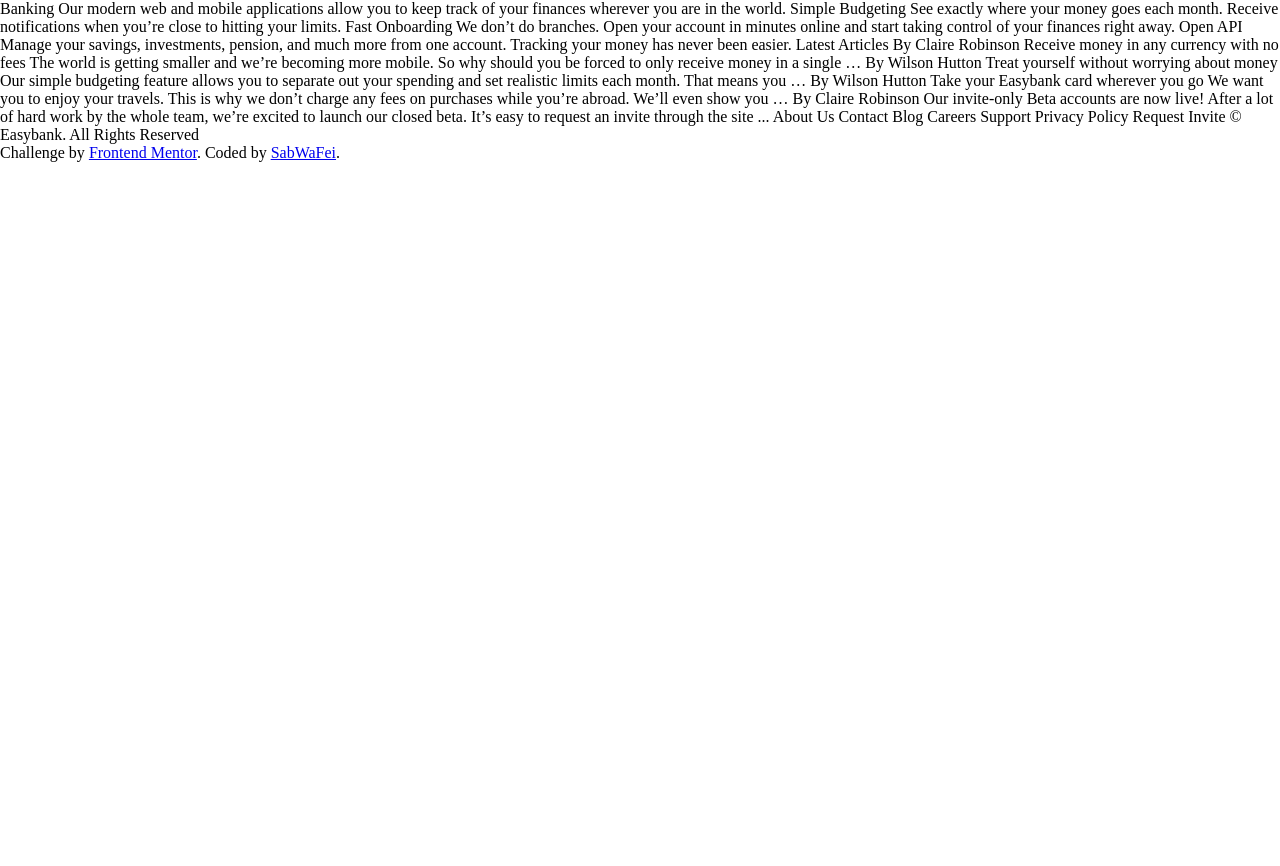
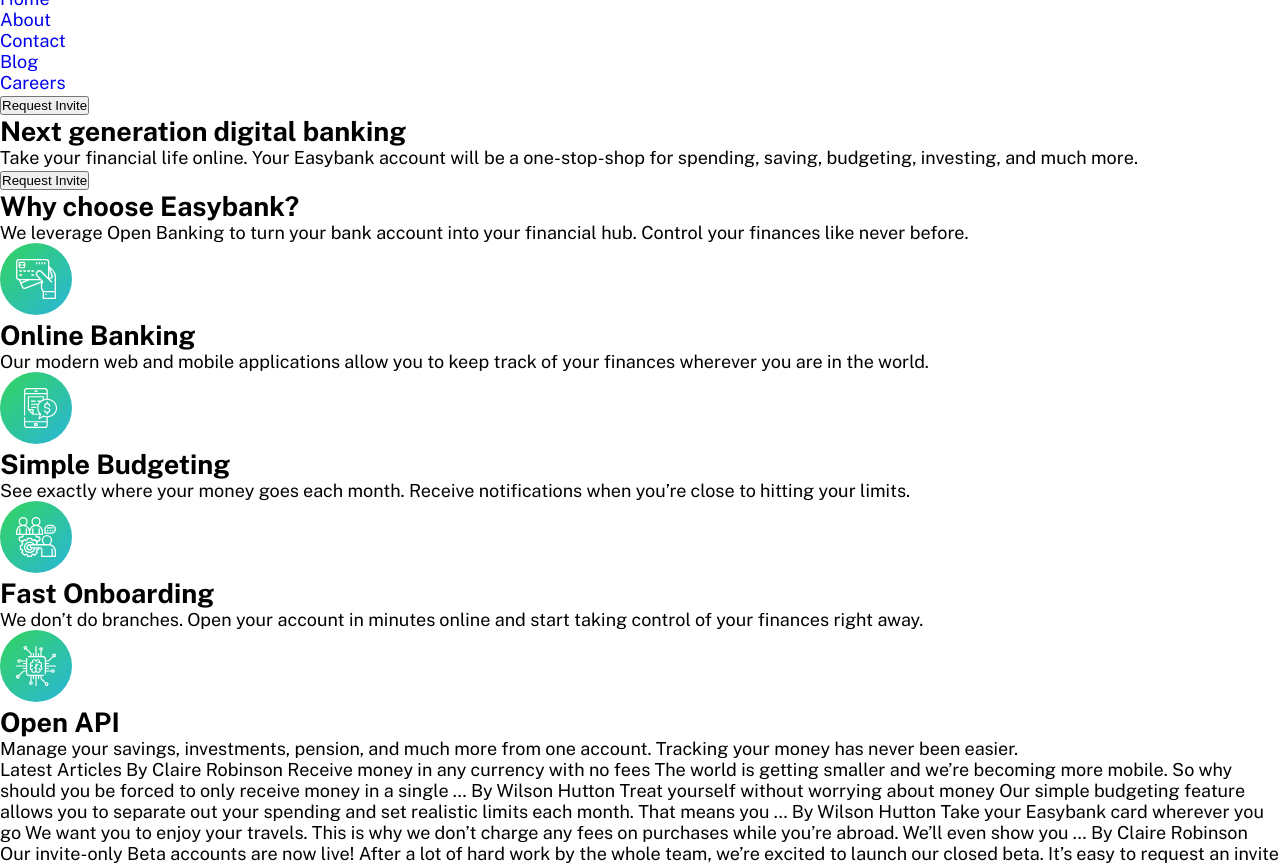
Before and after one commit to sabwafei/easybank-landing-page-main, a plain HTML site: page index.html in a window 1280 px wide. Shown: the part 36-902 px from the top of the page. Before the commit the page ends 800 px from the top, so only its background shows below. Drawn offline with nearby package versions, Linux system fonts and the light colour scheme.

Commit message:
markup
next-gen section, why section

```diff
--- a/index.html
+++ b/index.html
@@ -16,18 +16,68 @@
     <title>Frontend Mentor | Easybank landing page</title>
   </head>
   <body>
-    Home About Contact Blog Careers Request Invite Next generation digital
-    banking Take your financial life online. Your Easybank account will be a
-    one-stop-shop for spending, saving, budgeting, investing, and much more.
-    Request Invite Why choose Easybank? We leverage Open Banking to turn your
-    bank account into your financial hub. Control your finances like never
-    before. Online Banking Our modern web and mobile applications allow you to
-    keep track of your finances wherever you are in the world. Simple Budgeting
-    See exactly where your money goes each month. Receive notifications when
-    you’re close to hitting your limits. Fast Onboarding We don’t do branches.
-    Open your account in minutes online and start taking control of your
-    finances right away. Open API Manage your savings, investments, pension, and
-    much more from one account. Tracking your money has never been easier.
+    <nav>
+      <ul class="main-nav">
+        <img src="/images/logo.svg" alt="company logo" />
+        <li><a href="#">Home</a></li>
+        <li><a href="#">About</a></li>
+        <li><a href="#">Contact</a></li>
+        <li><a href="#">Blog</a></li>
+        <li><a href="#">Careers</a></li>
+        <li><button>Request Invite</button></li>
+      </ul>
+    </nav>
+    <section class="next-gen">
+      <h1>Next generation digital banking</h1>
+      <p>
+        Take your financial life online. Your Easybank account will be a
+        one-stop-shop for spending, saving, budgeting, investing, and much more.
+      </p>
+      <button>Request Invite</button>
+    </section>
+    <section class="why">
+      <h1>Why choose Easybank?</h1>
+      <p>
+        We leverage Open Banking to turn your bank account into your financial
+        hub. Control your finances like never before.
+      </p>
+      <div class="why-grid">
+        <div class="grid-element">
+          <img src="/images/icon-online.svg" alt="banking symbol" />
+          <h2>Online Banking</h2>
+          <p>
+            Our modern web and mobile applications allow you to keep track of
+            your finances wherever you are in the world.
+          </p>
+        </div>
+        <div class="grid-element">
+          <img src="/images/icon-budgeting.svg" alt="budgeting symbol" />
+          <h2>Simple Budgeting</h2>
+          <p>
+            See exactly where your money goes each month. Receive notifications
+            when you’re close to hitting your limits.
+          </p>
+        </div>
+        <div class="grid-element">
+          <img src="/images/icon-onboarding.svg" alt="oboarding symbol" />
+          <h2>Fast Onboarding</h2>
+          <p>
+            We don’t do branches. Open your account in minutes online and start
+            taking control of your finances right away.
+          </p>
+        </div>
+        <div class="grid-element">
+          <img src="/images/icon-api.svg" alt="api symbol" />
+          <h2>Open API</h2>
+          <p>
+            Manage your savings, investments, pension, and much more from one
+            account. Tracking your money has never been easier.
+          </p>
+        </div>
+      </div>
+    </section>
+    <section class="articles"></section>
+
     Latest Articles By Claire Robinson Receive money in any currency with no
     fees The world is getting smaller and we’re becoming more mobile. So why
     should you be forced to only receive money in a single … By Wilson Hutton
--- a/stylesheet.css
+++ b/stylesheet.css
@@ -1,6 +1,26 @@
 /* coded by SabWaFei */
+@import url("https://fonts.googleapis.com/css2?family=Public+Sans:wght@300;400;700&display=swap");
 * {
   margin: 0;
   padding: 0;
   box-sizing: border-box;
 }
+:root {
+  --clr-drkBlu: hsl(233, 26%, 24%);
+  --clr-lmeGrn: hsl(136, 65%, 51%);
+  --clr-bgtCyn: hsl(192, 70%, 51%);
+  --clr-gryBlu: hsl(233, 8%, 62%);
+  --clr-lgtGry: hsl(0, 0%, 98%);
+  --clr-wht: hsl(0, 0%, 100%);
+  --ff-pubSans: "Public Sans", sans-serif;
+}
+body {
+  font-size: 18px;
+  font-family: var(--ff-pubSans);
+}
+a {
+  text-decoration: none;
+}
+li {
+  list-style: none;
+}
```
